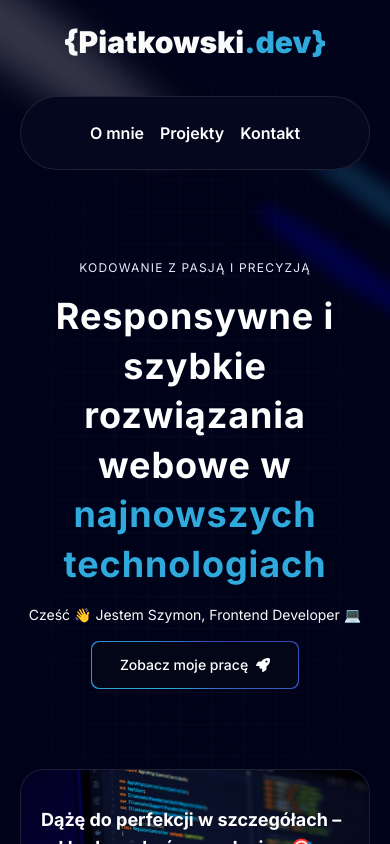
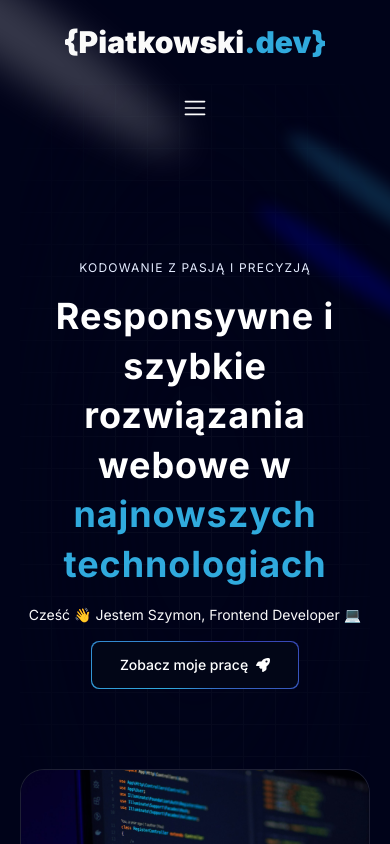
Before and after one commit to frageno/portfolio, a Next.js app: page / in a window 390 px wide. Shown: the top 844 px of the page. Built offline with nearby package versions, Linux system fonts and the light colour scheme.

Commit message:
feat: enhance navigation and layout; add mobile menu functionality and improve RecentProject styling

```diff
--- a/app/globals.css
+++ b/app/globals.css
@@ -76,6 +76,9 @@
   button {
     @apply active:outline-none;
   }
+  html {
+    scroll-padding-top:100px;
+  }
 }
 
 @layer utilities {
--- a/components/Collaboration.tsx
+++ b/components/Collaboration.tsx
@@ -31,7 +31,7 @@ const collaborationSteps = [
 
 const Collaboration = () => {
   return (
-    <div className="relative w-full space-y-12">
+    <div id="wspolpraca" className="relative w-full space-y-12">
       <div className="h-screen w-screen dark:bg-black-100 bg-white dark:bg-grid-white/[0.03] bg-grid-black/[0.2] absolute top-0 left-1/2 -translate-x-1/2 flex items-center justify-center">
         <div className="absolute pointer-events-none inset-0 flex items-center justify-center dark:bg-black-100 bg-white [mask-image:radial-gradient(ellipse_at_center,transparent_20%,black)]"></div>
       </div>
--- a/components/RecentProject.tsx
+++ b/components/RecentProject.tsx
@@ -23,7 +23,7 @@ const RecentProject = () => {
           </p>
         </div>
 
-        <div className="relative px-8 lg:px-6">
+        <div className="relative px-4 lg:px-6">
         <Swiper
           modules={[Navigation]}
           navigation={{
@@ -56,7 +56,7 @@ const RecentProject = () => {
           {projects.map(({ id, title, des, img, link }) => (
             <SwiperSlide key={id}>
               <div className="w-full flex items-center justify-center rounded-3xl">
-                <div className="flex basis-full flex-col tracking-tight text-slate-100/50">
+                <div className="flex basis-full flex-col tracking-tight text-slate-100/50 group/image">
                   <div className="relative w-full h-[200px] lg:h-[400px] overflow-hidden rounded-t-3xl bg-black-200">
                     {/* Light effect */}
                     <div className="absolute -left-20 -top-20 w-[200px] h-[200px] rounded-full bg-purple/10 blur-[100px] pointer-events-none" />
@@ -66,7 +66,7 @@ const RecentProject = () => {
                       alt={title}
                       width={500}
                       height={300}
-                      className="w-full h-full object-cover relative"
+                      className="w-full h-full object-cover relative transition-transform duration-700 group-hover/image:scale-110"
                       priority
                     />
                     {/* <div className="absolute inset-0 bg-gradient-to-br from-[#393bb2]/10 to-transparent"></div> */}
@@ -92,10 +92,10 @@ const RecentProject = () => {
           ))}
         </Swiper>
         {/* Custom arrows */}
-        <div className="swiper-button-prev !-left-3 md:!-left-6 lg:!-left-8 !text-purple !w-8 !h-8">
+        <div className="swiper-button-prev !-left-5 md:!-left-6 lg:!-left-8 !text-purple !w-8 !h-8">
             <FiChevronsLeft className="w-full h-full" />
         </div>
-        <div className="swiper-button-next !-right-3 md:!-right-6 lg:!-right-8 !text-purple !w-8 !h-8">
+        <div className="swiper-button-next !-right-5 md:!-right-6 lg:!-right-8 !text-purple !w-8 !h-8">
             <FiChevronsRight className="w-full h-full" />
         </div>
       </div>
--- a/components/ui/Navbar-menu.tsx
+++ b/components/ui/Navbar-menu.tsx
@@ -1,8 +1,10 @@
 "use client";
-import React from "react";
-import { motion } from "framer-motion";
+import React, { useState } from "react";
+import { motion, AnimatePresence } from "framer-motion";
 import Link from "next/link";
 import Image from "next/image";
+import { RxHamburgerMenu } from "react-icons/rx";
+import { IoClose } from "react-icons/io5";
 
 const transition = {
   type: "spring",
@@ -51,10 +53,46 @@ export const Menu = ({
   setActive: (item: string | null) => void;
   children: React.ReactNode;
 }) => {
+  const [isOpen, setIsOpen] = useState(false);
+
   return (
-    <nav
+    <nav className="relative">
+      {/* Mobile Menu Button */}
+      <button
+        className="md:hidden fixed left-1/2 -translate-x-1/2 z-50 text-white"
+        onClick={() => setIsOpen(!isOpen)}
+      >
+        {isOpen ? (
+          <IoClose className="w-6 h-6" />
+        ) : (
+          <RxHamburgerMenu className="w-6 h-6" />
+        )}
+      </button>
+
+      {/* Mobile Menu */}
+      <AnimatePresence>
+        {isOpen && (
+          <motion.div
+            initial={{ opacity: 0, y: -100 }}
+            animate={{ opacity: 1, y: 0 }}
+            exit={{ opacity: 0, y: -100 }}
+            transition={{
+              duration: 0.3,
+              ease: "easeInOut"
+            }}
+            className="md:hidden fixed inset-0 bg-black-100 z-40"
+          >
+            <div className="flex flex-col items-center justify-center h-full space-y-8">
+              {children}
+            </div>
+          </motion.div>
+        )}
+      </AnimatePresence>
+
+      {/* Desktop Menu */}
+      <div
         onMouseLeave={() => setActive(null)}
-      className="relative rounded-full border border-transparent dark:border-white/[0.1] shadow-input flex justify-center space-x-4 px-8 md:px-16 lg:px-32 py-6"
+        className="hidden md:flex relative rounded-full border border-transparent dark:border-white/[0.1] shadow-input justify-center space-x-4 px-8 md:px-16 lg:px-32 py-6"
         style={{
           background: "rgb(4,7,29)",
           backgroundColor:
@@ -62,6 +100,7 @@ export const Menu = ({
         }}
       >
         {children}
+      </div>
     </nav>
   );
 };
--- a/data/index.ts
+++ b/data/index.ts
@@ -3,6 +3,7 @@ import { Iceberg } from "next/font/google";
 export const navItems = [
     { name: "O mnie", link: "#o-mnie" },
     { name: "Projekty", link: "#projekty" },
+    { name: "Współpraca", link: "#wspolpraca" },
     { name: "Kontakt", link: "#kontakt" },
   ];
 
@@ -12,7 +13,7 @@ export const navItems = [
       title: "Dążę do perfekcji w szczegółach – <br /> od kodu po końcowy design 🎯",
       className: "lg:col-span-6 col-span-12 min-h-[40vh] lg:h-auto",
       imgClassName: "w-full h-full",
-      titleClassName: "justify-end",
+      titleClassName: "h-full justify-end",
       img: "/about-img.jpg",
     },
     {
```
Lines whose indentation alone changed are shown as unchanged.
